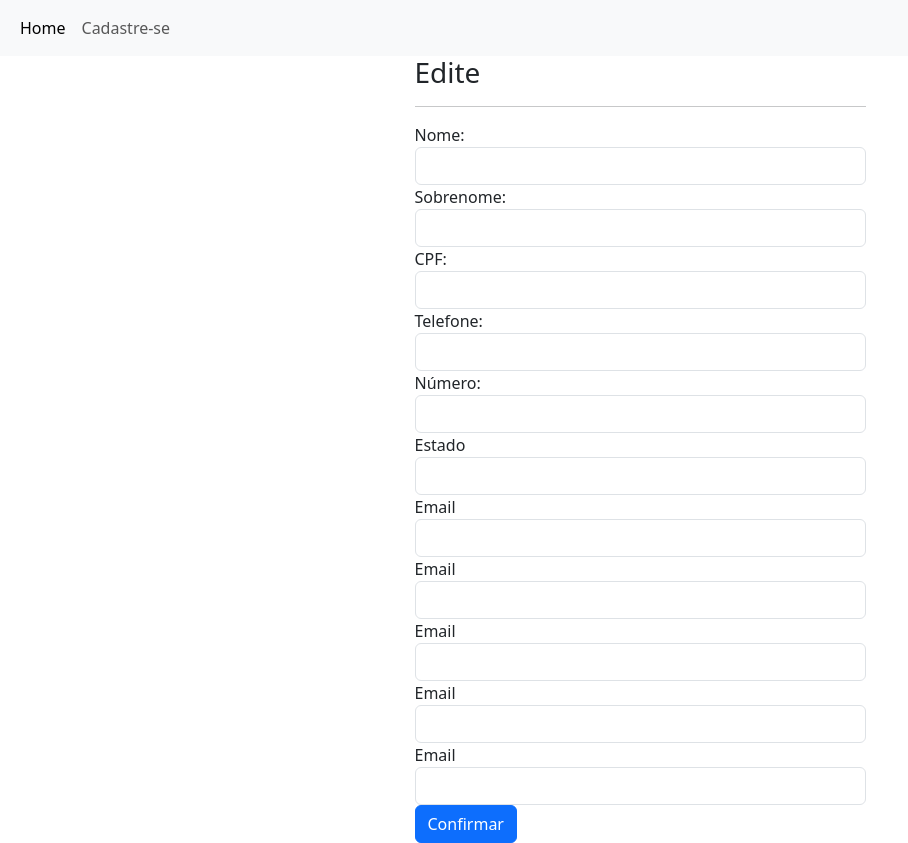
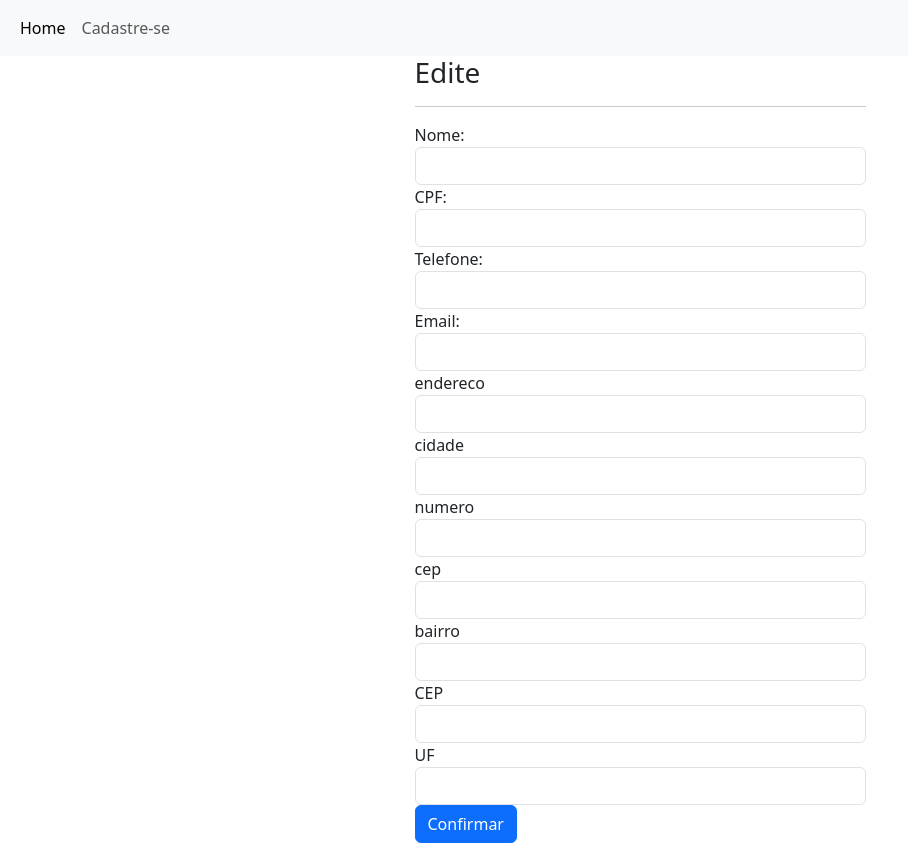
Before and after one commit to projeto-integrador-DS/sis_dispoService_Back, a Flask app: template templates/edit_profissionais.html in a window 1280 px wide. Shown: the whole page, without its empty margins (0-908 px from the left). Run offline with Flask 3, Linux system fonts and the light colour scheme; the template is opened without the code that fills it, so the values that code supplies are empty; parts of the project's set-up code (start-up, migrations or seed data) failed here and were passed over.

Commit message:
CRUD de profissionais, cadastro de cursos, cadasttro de experiencias e relacionamentos entre essas tabelas

```diff
--- a/app.py
+++ b/app.py
@@ -8,12 +8,13 @@ app.secret_key="daniel123"
 
 @app.route('/')
 @app.route('/index')
-
 def index():
     con = sql.connect("goservice.db")
     con.row_factory = sql.Row
     cur = con.cursor()
-    cur.execute("select * from profissionais")
+
+    #cur.execute("select * from profissionais")
+    cur.execute("SELECT * FROM profissionais AS pr  JOIN cursos AS cur ON pr.ID_profiss = cur.fk_idProfiss JOIN experiencias AS exp ON pr.ID_profiss = exp.fk_IDprofiss;")
     data = cur.fetchall()
     return render_template('index.html', datas=data)
 
@@ -21,7 +22,6 @@ def index():
 def cad_profissionais():
     if request.method == 'POST':
         nome =      request.form['nome']
-        sobrenome = request.form["sobrenome"]
         cpf =       request.form["cpf"]
         telefone =  request.form["telefone"]
         email =     request.form['email']
@@ -31,23 +31,51 @@ def cad_profissionais():
         bairro =    request.form["bairro"]
         cep =       request.form["cep"]
         uf =        request.form['uf']
-        complemen = request.form["complemento"]
 
         con = sql.connect("goservice.db")
         cur = con.cursor()
-        cur.execute("INSERT INTO profissionais(nome, sobrenome, cpf, telefone, email, endereco, cidade, num, bairro, cep, uf, complemen) values(?,?,?,?,?,?,?,?,?,?,?,?)",
-                    (nome, sobrenome,cpf, telefone, email, endereco, cidade, num, bairro, cep, uf, complemen))
+        cur.execute("INSERT INTO profissionais(nome, cpf, telefone, email, endereco, cidade, num, bairro, cep, uf) values(?,?,?,?,?,?,?,?,?,?)", (nome, cpf, telefone, email, endereco, cidade, num, bairro, cep, uf))
         con.commit()
         flash('Dados Cadastrados', 'success')
-        return redirect(url_for('index'))
+        return render_template('cad_cursos.html')
+
     return render_template('cad_profissionais.html')
 
+@app.route('/curso', methods=['POST', 'GET'])
+def cad_curso():
 
-@app.route('/cad_profissionais/<string:id>', methods=['POST', 'GET'])
-def edit_profissionais(id):
+    modalidade  = request.form['modalidade']
+    instituicao = request.form['instituicao']
+    area        = request.form['area']
+    fk_idProf = findIDProfis()
+    print(type(fk_idProf))
+    con =  sql.connect('goservice.db')
+    cur=con.cursor()
+    cur.execute("INSERT INTO cursos(fk_idProfiss, modalidade, instituicao, area) values (?,?,?,?)", (fk_idProf,modalidade, instituicao, area))
+    con.commit()
+    flash('Dados Cadastrados', 'success')
+    con.close()
+    return render_template('cad_experiencias.html')
+
+@app.route('/experiencia', methods=['POST', 'GET'])
+def cad_experiencia():
+    cargo       = request.form['cargo']
+    temp_servico = request.form['temp_servico']
+    empresa     = request.form['empresa']
+    fk_idProf   = findIDProfis()
+    con =  sql.connect('goservice.db')
+    cur=con.cursor()
+    cur.execute("INSERT INTO experiencias(fk_IDprofiss, cargo, temp_servico, empresa) values(?,?,?,?)", (fk_idProf,cargo, temp_servico, empresa))
+    con.commit()
+    flash('Dados Cadastrados', 'success')
+    con.close()
+    return redirect(url_for('index'))
+
+@app.route('/edit_profissionais/<int:idProf>', methods=['POST', 'GET'])
+def edit_profissionais(idProf):
+
     if request.method == 'POST':
         nome =      request.form['nome']
-        sobrenome = request.form["sobrenome"]
         cpf =       request.form["cpf"]
         telefone =  request.form["telefone"]
         email =     request.form['email']
@@ -55,33 +83,42 @@ def edit_profissionais(id):
         cidade =    request.form['cidade']
         num =       request.form['numero']
         bairro =    request.form["bairro"]
-        cep =       request.form["CEP"]
+        cep =       request.form["cep"]
         uf =        request.form['uf']
-        complemen = request.form["complemento"]
 
         con = sql.connect("goservice.db")
         cur = con.cursor()
-        cur.execute("UPDATE profissionais SET nome=?, sobrenome=?, cpf=?, telefone=?, endereco=?, cidade=?, num=?, bairro=?, cep=?, uf=?, complemen=?, where ID_profiss=?",
-                    (nome, sobrenome,cpf, telefone, email, endereco, cidade, num, bairro, cep, uf, complemen))
+        cur.execute("UPDATE profissionais SET nome=?, cpf=?, telefone=?, email=?, endereco=?, cidade=?, num=?, bairro=?, cep=?, uf=? WHERE ID_profiss=?", (nome, cpf, telefone, email, endereco, cidade, num, bairro, cep, uf, idProf))
         con.commit()
         flash('Dados atualizados', 'success')
         return redirect(url_for('index'))
     con = sql.connect("goservice.db")
     con.row_factory = sql.Row
     cur = con.cursor()
-    cur.execute("SELECT * FROM profissionais WHERE ID_profiss=?", (id))
+
+    cur.execute("SELECT * FROM profissionais WHERE ID_profiss=?", (idProf,))
     data = cur.fetchone()
     return render_template('edit_profissionais.html', datas=data)
 
 
-@app.route('/delete_profissionais/<string:id>', methods=['GET'])
-def delete_profissionais(id):
+@app.route('/delete_profissionais/<int:idProf>', methods=['GET'])
+def delete_profissionais(idProf):
     con = sql.connect("goservice.db")
     cur = con.cursor()
-    cur.execute("DELETE FROM profissionais WHERE ID=?", (id))
+    cur.execute("DELETE FROM profissionais WHERE ID_profiss=?", (idProf,))
     con.commit()
     flash('Dados deletados', 'warning')
+
     return redirect(url_for('index'))
+
+def findIDProfis():
+    con = sql.connect("goservice.db")
+    cur = con.cursor()
+    cur.execute("SELECT MAX(ID_profiss) FROM profissionais;")
+    id = cur.fetchone()
+    idProf=id[0]
+    con.close()
+    return idProf
 
 if __name__ == '__main__':
     app.secret_key='marc123'
--- a/form_db.py
+++ b/form_db.py
@@ -2,15 +2,15 @@ import sqlite3 as sql
 
 con = sql.connect('goservice.db')
 cur = con.cursor()
+
 cur.execute('DROP TABLE IF EXISTS profissionais')
-cur.execute('DROP TABLE IF EXISTS competencias')
+cur.execute('DROP TABLE IF EXISTS experiencias')
 cur.execute('DROP TABLE IF EXISTS cursos')
 
 
-sql_profissional = '''CREATE TABLE "profissionais"(
+sql_profissionais = '''CREATE TABLE "profissionais"(
     "ID_profiss" INTEGER PRIMARY KEY AUTOINCREMENT,
     "nome"      TEXT,
-    "sobrenome" TEXT,
     "CPF"       TEXT,
     "telefone"  TEXT,
     "email"     TEXT,
@@ -18,25 +18,33 @@ sql_profissional = '''CREATE TABLE "profissionais"(
     "num"       INTEGER,
     "bairro"    TEXT,
     "CEP"       TEXT,
-    "uf"        TEXT,
-    "complemento" TEXT
+    cidade      TEXT,
+    "uf"        TEXT
     )'''
 
 
-sql_cursos = '''CREATE TABLE "competencias"(
-    ID_compet INTEGER PRIMARY KEY AUTOINCREMENT,
+sql_cursos = '''CREATE TABLE "cursos"(
+    "ID_curso" INTEGER PRIMARY KEY AUTOINCREMENT,
+    "fk_idProfiss"    INTEGER,
+    "modalidade"    TEXT,
+    "instituicao"   TEXT,
+    "area"          TEXT,
+    FOREIGN KEY ("fk_idProfiss") REFERENCES "profissionais" ("ID_profiss")
 )'''
 
 
-sql_cursos = '''CREATE TABLE "cursos"(
-    "fk_competencia"     INTEGER,
-    "modalidade"    TEXT,
-    "instituicao"   TEXT,
-    "area"          TEXT,
-    FOREIGN KEY ("fk_competencia") REFERENCES "competencias" ("ID_compet")
-)'''
+sql_experiencias='''CREATE TABLE "experiencias"(
+    "ID_experiencia" INTEGER PRIMARY KEY AUTOINCREMENT,
+    "fk_IDprofiss"    INTEGER,
+    "cargo"         TEXT,
+    "temp_servico"  TEXT,
+    "empresa"       TEXT,
+    FOREIGN KEY ("fk_IDprofiss") REFERENCES "profissionais" ("ID_profiss")
+)
+'''
+cur.execute(sql_profissionais)
+cur.execute(sql_cursos)
+cur.execute(sql_experiencias)
 
-
-cur.execute(sql)
 con.commit()
 con.close()
--- a/templates/edit_profissionais.html
+++ b/templates/edit_profissionais.html
@@ -4,51 +4,54 @@
 <div class="row">
     <div class="col-5 mx-auto">
         <h3>Edite</h3><hr>
-        <form action="{{url_for('edit_profissionais', id_profiss=datas.ID_profiss)}}" method="post">
+
+        <form action="{{url_for('edit_profissionais', idProf=datas.ID_profiss)}}" method="post">
             <div class="form-group">
                 <label>Nome: </label>
                 <input type="text" name="nome" required class="form-control" value="{{datas.nome}}">
             </div>
-            <div class="form-group">
-                <label>Sobrenome:</label>
-                <input type="text" name="sobrenome" required class="form-control" value="{{datas.sobrenome}}">
-            </div>
+
             <div class="form-group">
                 <label>CPF: </label>
                 <input type="text" name="cpf" required class="form-control" value="{{datas.cpf}}">
             </div>
             <div class="form-group">
                 <label>Telefone: </label>
-                <input type="text" name="cidade" required class="form-control" value="{{datas.telefone}}">
+                <input type="text" name="telefone" required class="form-control" value="{{datas.telefone}}">
             </div>
             <div class="form-group">
-                <label>Número: </label>
-                <input type="text" name="numero" required class="form-control" value="{{datas.endereco}}">
+                <label>Email: </label>
+                <input type="text" name="email" required class="form-control" value="{{datas.email}}">
             </div>
             <div class="form-group">
-                <label>Estado</label>
-                <input type="text" name="estado" required class="form-control" value="{{datas.cidade}}">
+                <label>endereco</label>
+                <input type="text" name="endereco" required class="form-control" value="{{datas.endereco}}">
             </div>
             <div class="form-group">
-                <label>Email</label>
-                <input type="text" name="email" required class="form-control" value="{{datas.numero}}">
+                <label>cidade</label>
+                <input type="text" name="cidade" required class="form-control" value="{{datas.cidade}}">
             </div>
             <div class="form-group">
-                <label>Email</label>
-                <input type="text" name="email" required class="form-control" value="{{datas.bairro}}">
+                <label>numero</label>
+                <input type="text" name="numero" required class="form-control" value="{{datas.numero}}">
             </div>
             <div class="form-group">
-                <label>Email</label>
-                <input type="text" name="email" required class="form-control" value="{{datas.cep}}">
+                <label>cep</label>
+                <input type="text" name="cep" required class="form-control" value="{{datas.cep}}">
             </div>
             <div class="form-group">
-                <label>Email</label>
-                <input type="text" name="email" required class="form-control" value="{{datas.uf}}">
+                <label>bairro</label>
+                <input type="text" name="bairro" required class="form-control" value="{{datas.bairro}}">
             </div>
             <div class="form-group">
-                <label>Email</label>
-                <input type="text" name="email" required class="form-control" value="{{datas.complemento}}">
+                <label>CEP</label>
+                <input type="text" name="cep" required class="form-control" value="{{datas.cep}}">
             </div>
+            <div class="form-group">
+                <label>UF</label>
+                <input type="text" name="uf" required class="form-control" value="{{datas.uf}}">
+            </div>
+
             <input type="submit" value="Confirmar" class="btn btn-primary">
         </form>
     </div>
```
Also changed, not shown: requirements.txt (added, +16 -0 lines), templates/cad_cursos.html (added, +26 -0 lines), templates/cad_experiencias.html (added, +27 -0 lines), templates/cad_profissionais.html (+2 -9 lines), templates/index.html (+43 -14 lines), goservice.db.
